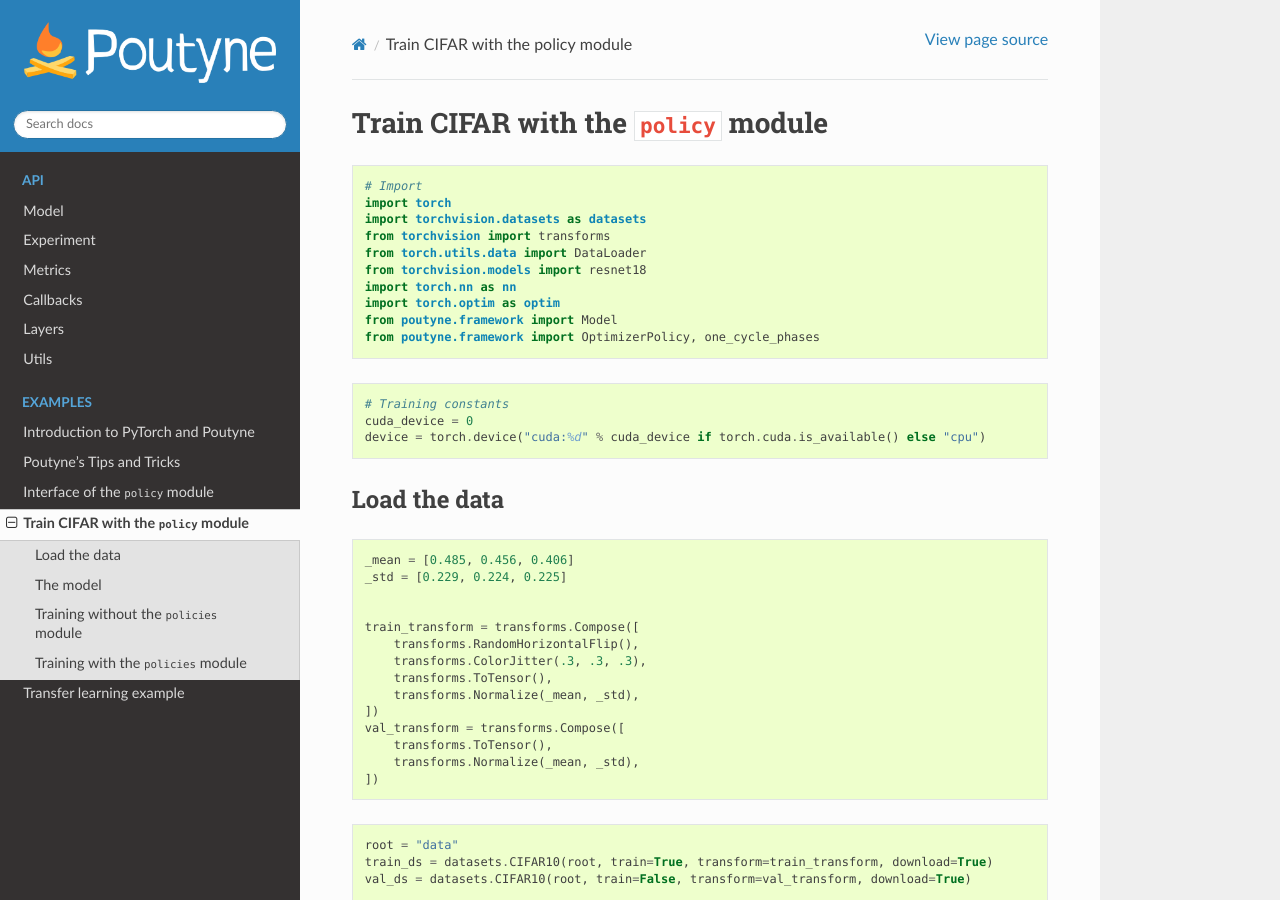
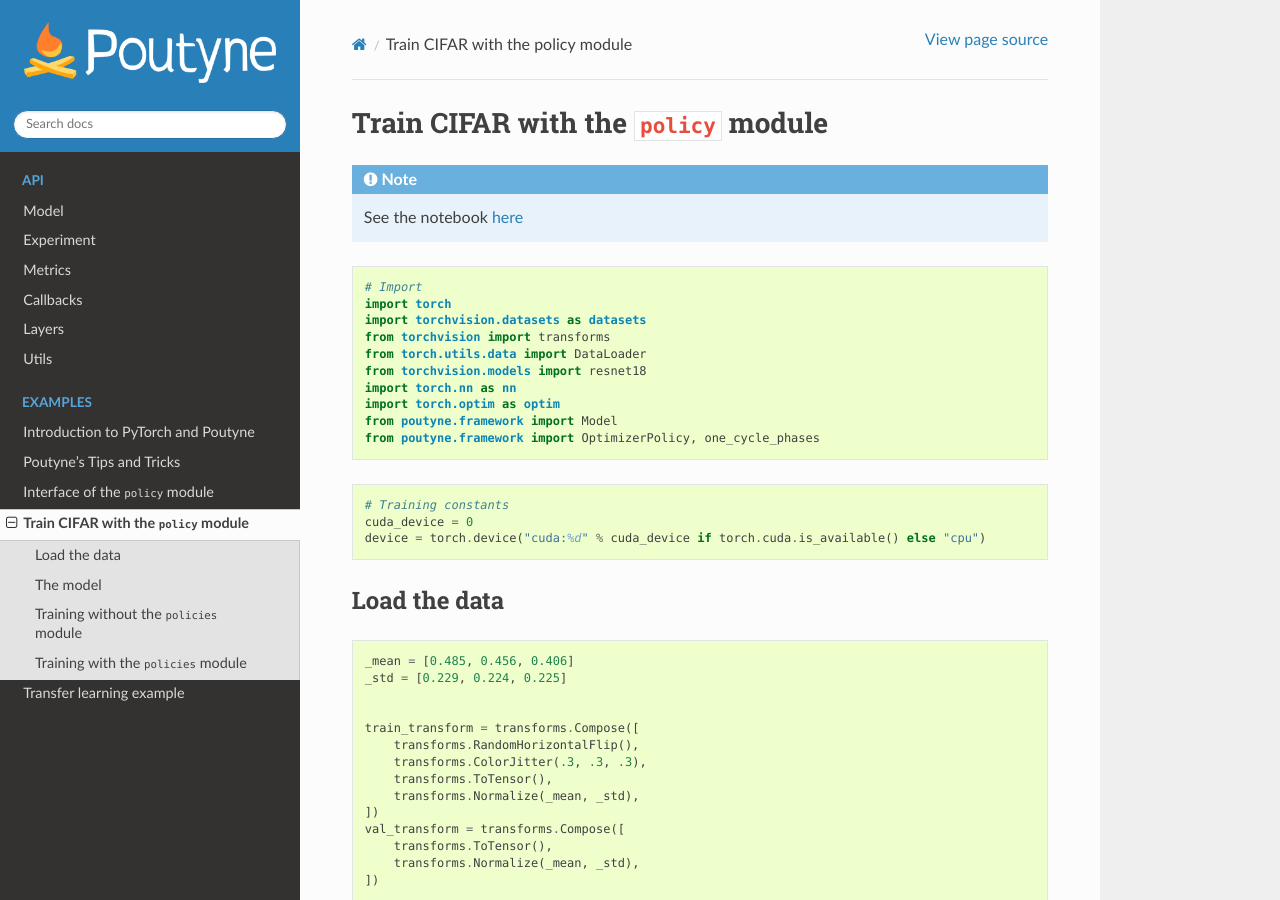
Before and after one commit to GRAAL-Research/poutyne, a Sphinx documentation site: the page built from docs/source/examples/train_with_policy_module.rst, in a window 1280 px wide and 900 px high. Built offline with Sphinx 7.4.7 and the Read the Docs theme 2.0.0, drawn with Linux system fonts in a browser that asks for light colours; the version number could not be read and is left out.

Commit message:
added link to notebook

```diff
--- a/docs/source/examples/introduction.rst
+++ b/docs/source/examples/introduction.rst
@@ -3,6 +3,8 @@
 
 Introduction to PyTorch and Poutyne
 ***********************************
+
+.. note:: See the notebook `here <https://github.com/GRAAL-Research/poutyne/blob/master/examples/introduction_pytorch_poutyne.ipynb>`_
 
 In this example, we train a simple fully-connected network and a simple convolutional network on MNIST. First, we train it by coding our own training loop as the PyTorch library expects of us to. Then, we use Poutyne to simplify our code.
 
--- a/docs/source/examples/policy_interface.rst
+++ b/docs/source/examples/policy_interface.rst
@@ -3,6 +3,8 @@
 
 Interface of the ``policy`` module
 **********************************
+
+.. note:: See the notebook `here <https://github.com/GRAAL-Research/poutyne/blob/master/examples/policy_interface.ipynb>`_
 
 About the ``policy`` Module Interface
 =====================================
--- a/docs/source/examples/tips_and_tricks.rst
+++ b/docs/source/examples/tips_and_tricks.rst
@@ -3,6 +3,9 @@
 
 Poutyne's Tips and Tricks
 *************************
+
+.. note:: See the notebook `here <https://github.com/GRAAL-Research/poutyne/blob/master/examples/tips_and_tricks.ipynb>`_
+
 Poutyne also over a variety of tools for fine-tuning the information generated during the training, such as colouring the training update message, a progress bar, multi-GPUs, user callbacks interface and a user naming interface for the metrics' names.
 
 We will explore those tools using a different problem that the one presented in :ref:`intro`
--- a/docs/source/examples/train_with_policy_module.rst
+++ b/docs/source/examples/train_with_policy_module.rst
@@ -3,6 +3,7 @@
 
 Train CIFAR with the ``policy`` module
 **************************************
+.. note:: See the notebook `here <https://github.com/GRAAL-Research/poutyne/blob/master/examples/policy_cifar_example.ipynb>`_
 
 .. code-block:: python
 
--- a/docs/source/examples/transfert_learning.rst
+++ b/docs/source/examples/transfert_learning.rst
@@ -3,6 +3,7 @@
 
 Transfer learning example
 **************************
+.. note:: See the notebook `here <https://github.com/GRAAL-Research/poutyne/blob/master/examples/transfert_learning.ipynb>`_
 
 .. code-block:: python
 
```
